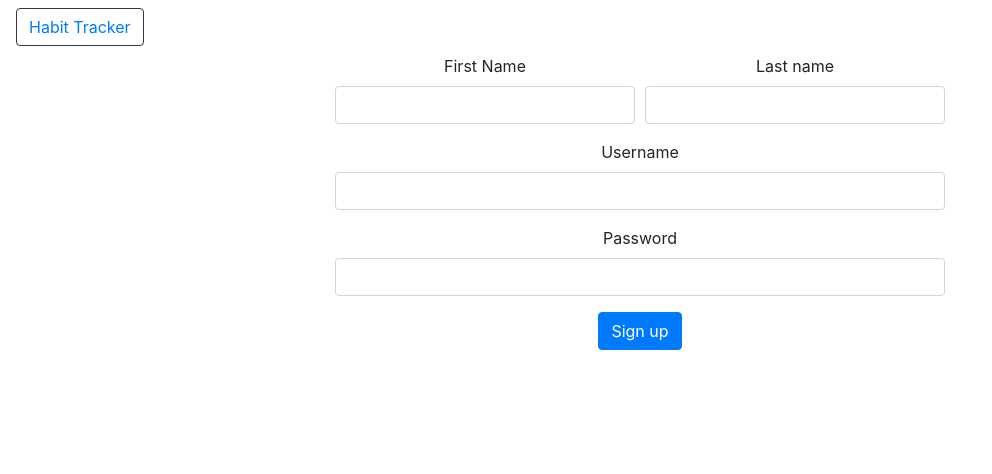
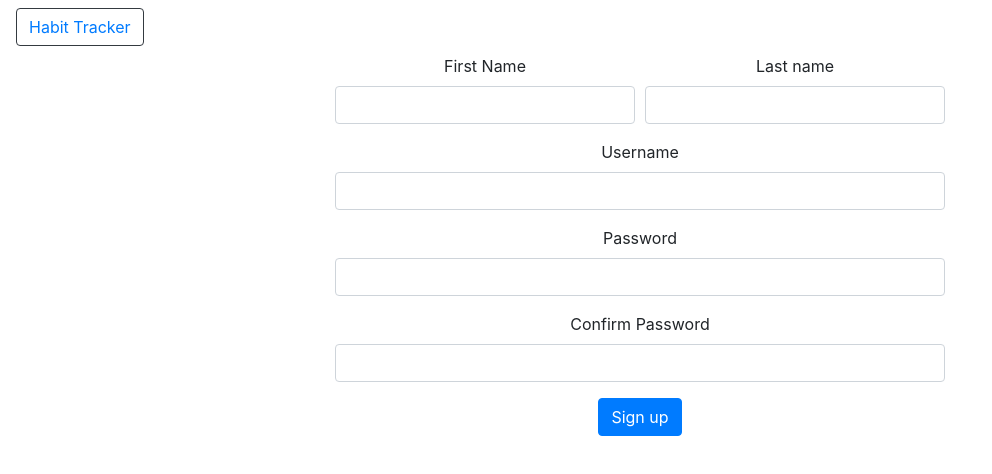
Before and after one commit to igor-krz/habits-app, a React (Create React App) app in the folder habitapp/: page /register in a window 1280 px wide. Shown: the top 474 px of the page, without its empty margins (0-992 px from the left). Built offline with nearby package versions, Linux system fonts and the light colour scheme.

Commit message:
register and login page changes

```diff
--- a/habitapp/src/Containers/LoginPage.js
+++ b/habitapp/src/Containers/LoginPage.js
@@ -11,20 +11,17 @@
       toDashboard: false,
     };
   }
-
   handlePassword = (e) => {
     this.setState({ password: e.target.value });
   };
   handleUsername = (e) => {
     this.setState({ username: e.target.value });
   };
-
   handleSubmit = (e) => {
     const data = {
       username: this.state.username,
       password_digest: this.state.password,
     };
-
     fetch("api/signin", {
       method: "POST",
       headers: {
@@ -46,11 +43,9 @@
         alert("wrong username and password");
         this.setState({ requestFailed: true });
       });
-
     e.preventDefault();
     // this.props.loadFunction(this.state);
   };
-
   render() {
     if (this.state.toDashboard === true) {
       return (
@@ -109,5 +104,4 @@
     );
   }
 }
-
 export default LoginPage;
--- a/habitapp/src/Containers/RegisterPage.js
+++ b/habitapp/src/Containers/RegisterPage.js
@@ -1,6 +1,5 @@
 import React, { Component } from "react";
 import { Redirect } from "react-router-dom";
-
 class RegisterPage extends Component {
   constructor(props) {
     super(props);
@@ -9,6 +8,7 @@
       surname: "",
       username: "",
       password: "",
+      repassword: "",
     };
   }
   handleChange = (e) => {
@@ -17,18 +17,18 @@
       [e.target.surname]: e.target.value,
       [e.target.username]: e.target.value,
       [e.target.password]: e.target.value,
+      [e.target.repassword]: e.target.value,
     });
   };
-
   handleSubmit = (e) => {
     this.setState({ toLogin: true });
+    if (this.state.password === this.state.repassword) {
       const data = {
         name: this.state.name,
         surname: this.state.surname,
         username: this.state.username,
         password_digest: this.state.password,
       };
-
       fetch("api/signup", {
         method: "POST",
         headers: {
@@ -44,11 +44,12 @@
           console.log("Error:", error);
           alert("username already in use");
         });
-
       e.preventDefault();
+    } else {
+      alert("the password is not the same");
+    }
     // this.props.loadFunction(this.state);
   };
-
   render() {
     if (this.state.toLogin === true) {
       return <Redirect to="/" />;
@@ -107,6 +108,18 @@
                     required
                   />
                 </div>
+                <div className="form-group">
+                  <label htmlFor="re-password">Confirm Password</label>
+                  <input
+                    type="password"
+                    className="form-control"
+                    name="repassword"
+                    value={this.state.repassword}
+                    onChange={this.handleChange}
+                    autoComplete="on"
+                    required
+                  />
+                </div>
                 <button type="submit" className="btn btn-primary">
                   Sign up
                 </button>
@@ -119,5 +132,4 @@
     );
   }
 }
-
 export default RegisterPage;
```
Lines whose indentation alone changed are shown as unchanged.
